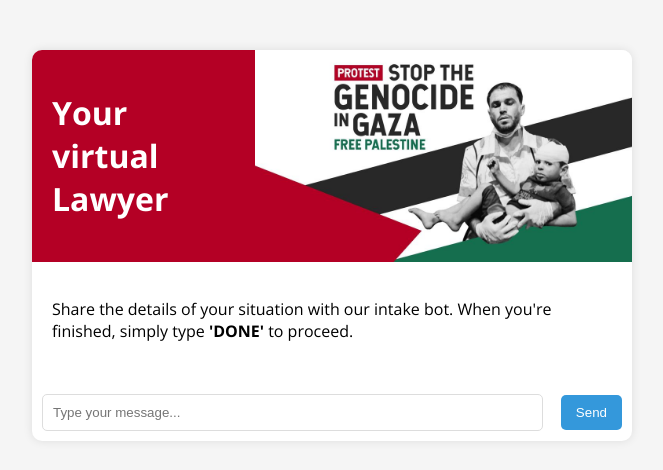
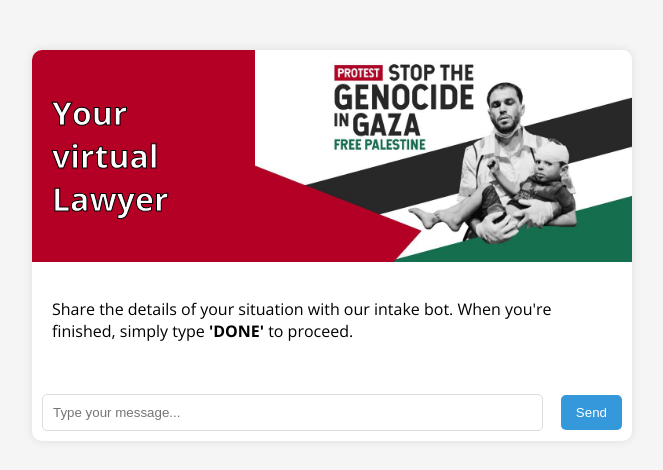
Before and after one commit to MouadMaaziz/virtual_Attorney_openai, a Flask app: page / in a window 1280 px wide. Shown: the top 470 px of the page, without its empty margins (308-971 px from the left). Run offline with Flask 3, Linux system fonts and the light colour scheme.

```diff
--- a/static/styles.css
+++ b/static/styles.css
@@ -14,7 +14,9 @@ body {
     box-shadow: 0 0 10px rgba(0, 0, 0, 0.1);
 }
 .main-header{
-    width: 1em
+    width: 1em;
+    -webkit-text-stroke-width: 1px;
+    -webkit-text-stroke-color: black;
 }
 .chat-header {
     background-color: #b40025;
```
